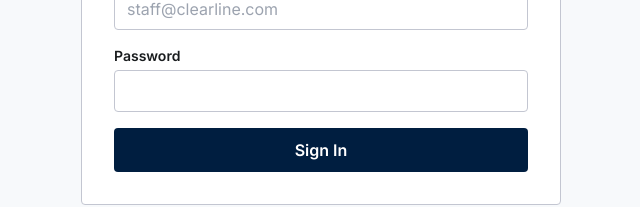
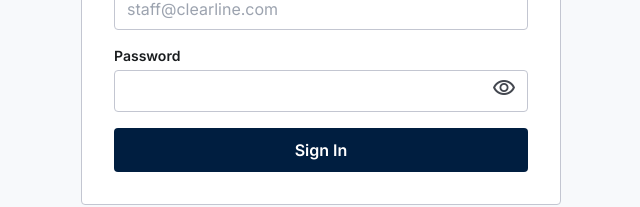
Before and after one commit to timkene/PHARMACY-PORTAL, a Next.js app: page /staff/login in a window 1280 px wide. Shown: the part 376-583 px from the top of the page, without its empty margins (319-959 px from the left). Built offline with nearby package versions, Linux system fonts and the light colour scheme; no server answers.

Commit message:
fix: default API URL to pharmacy backend; add show-password toggle on staff login

```diff
--- a/app/staff/login/page.tsx
+++ b/app/staff/login/page.tsx
@@ -12,6 +12,7 @@ export default function StaffLoginPage() {
   const [password, setPassword] = useState('')
   const [error, setError] = useState('')
   const [loading, setLoading] = useState(false)
+  const [showPassword, setShowPassword] = useState(false)
 
   const handleSubmit = async (e: FormEvent) => {
     e.preventDefault()
@@ -53,14 +54,26 @@ export default function StaffLoginPage() {
             <label className="block text-body-sm font-semibold text-on-surface mb-1">
               Password
             </label>
+            <div className="relative">
               <input
-              type="password"
+                type={showPassword ? 'text' : 'password'}
                 value={password}
                 onChange={e => setPassword(e.target.value)}
                 required
                 autoComplete="current-password"
-              className={INPUT_CLS}
+                className={INPUT_CLS + ' pr-10'}
               />
+              <button
+                type="button"
+                onClick={() => setShowPassword(v => !v)}
+                className="absolute right-3 top-1/2 -translate-y-1/2 text-on-surface-variant hover:text-on-surface"
+                tabIndex={-1}
+              >
+                <span className="material-symbols-outlined text-[20px]">
+                  {showPassword ? 'visibility_off' : 'visibility'}
+                </span>
+              </button>
+            </div>
           </div>
 
           {error && (
--- a/lib/api.ts
+++ b/lib/api.ts
@@ -11,7 +11,7 @@ import type {
   SearchResult,
 } from './types'
 
-const BASE = process.env.NEXT_PUBLIC_API_URL ?? ''
+const BASE = process.env.NEXT_PUBLIC_API_URL ?? 'https://pharmacy-dispatch-api.onrender.com'
 
 function setDomainCookie(name: string, value: string) {
   if (typeof document === 'undefined') return
```
Lines whose indentation alone changed are shown as unchanged.
